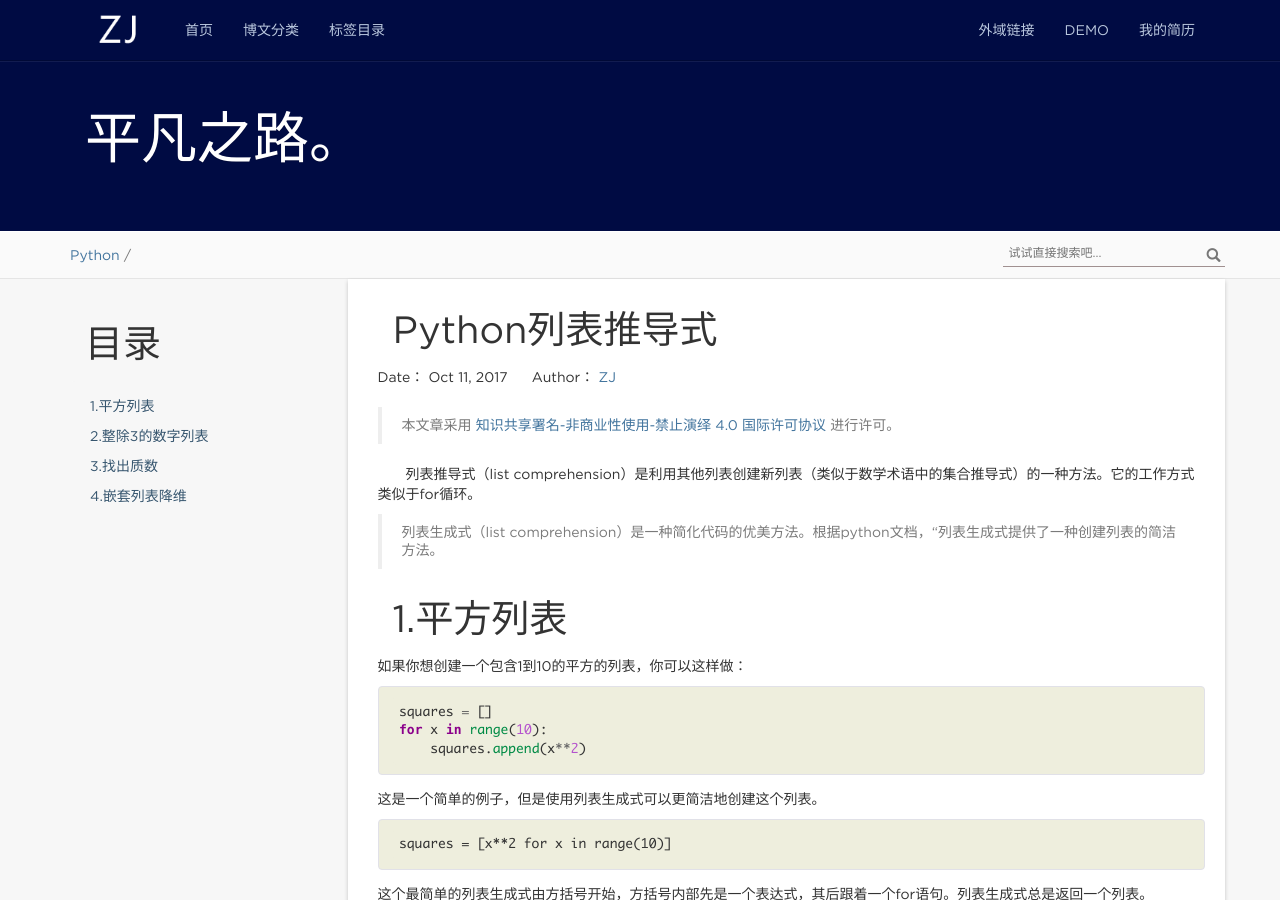
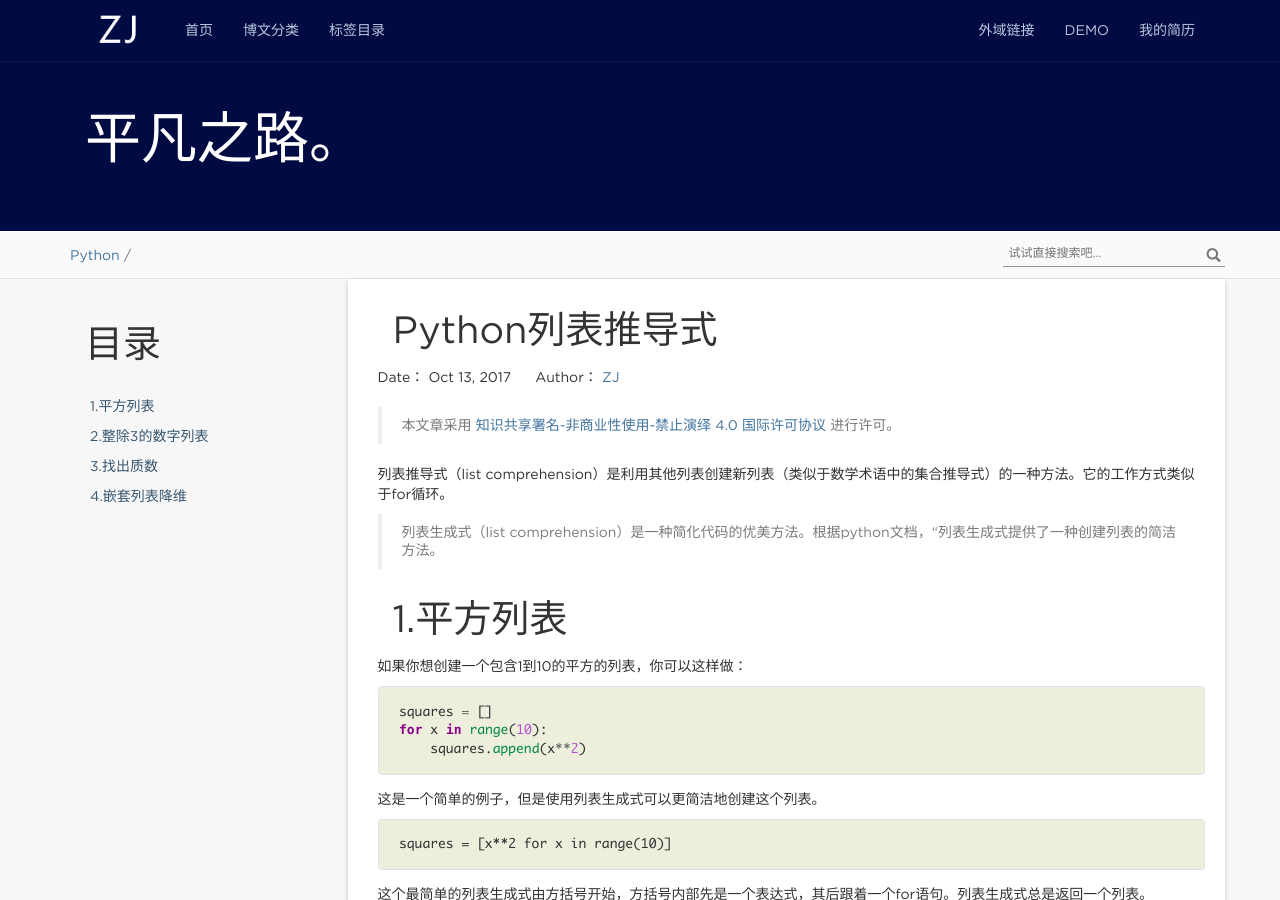
Before and after one commit to w3313003/w3313003.github.io, a Jekyll site: the page built from _posts/2017-10-13-PythonListcomprehension.md, in a window 1280 px wide and 900 px high. Built offline with Jekyll 4.4.1, drawn with Linux system fonts in a browser that asks for light colours; nearby versions of some CDN libraries; comment, search, counter and statistics services are not loaded.

Commit message:
Update 2017-10-13-PythonListcomprehension.md

```diff
--- a/_posts/2017-10-13-PythonListcomprehension.md
+++ b/_posts/2017-10-13-PythonListcomprehension.md
@@ -1,9 +1,9 @@
 ---
 layout: post
 title: "Python列表推导式"
-date: 2017-10-11
+date: 2017-10-13
 categories: [Python]
-datetime: 2017-10-11
+datetime: 2017-10-13
 tags: [Python]
 
 ---
@@ -11,8 +11,8 @@ tags: [Python]
 * content
 {:toc}
 
-　　列表推导式（list comprehension）是利用其他列表创建新列表（类似于数学术语中的集合推导式）的一种方法。它的工作方式类似于for循环。
-
+列表推导式（list comprehension）是利用其他列表创建新列表（类似于数学术语中的集合推导式）的一种方法。它的工作方式类似于for循环。
+<!-- more -->
 
 > 列表生成式（list comprehension）是一种简化代码的优美方法。根据python文档，“列表生成式提供了一种创建列表的简洁方法。
 
```
